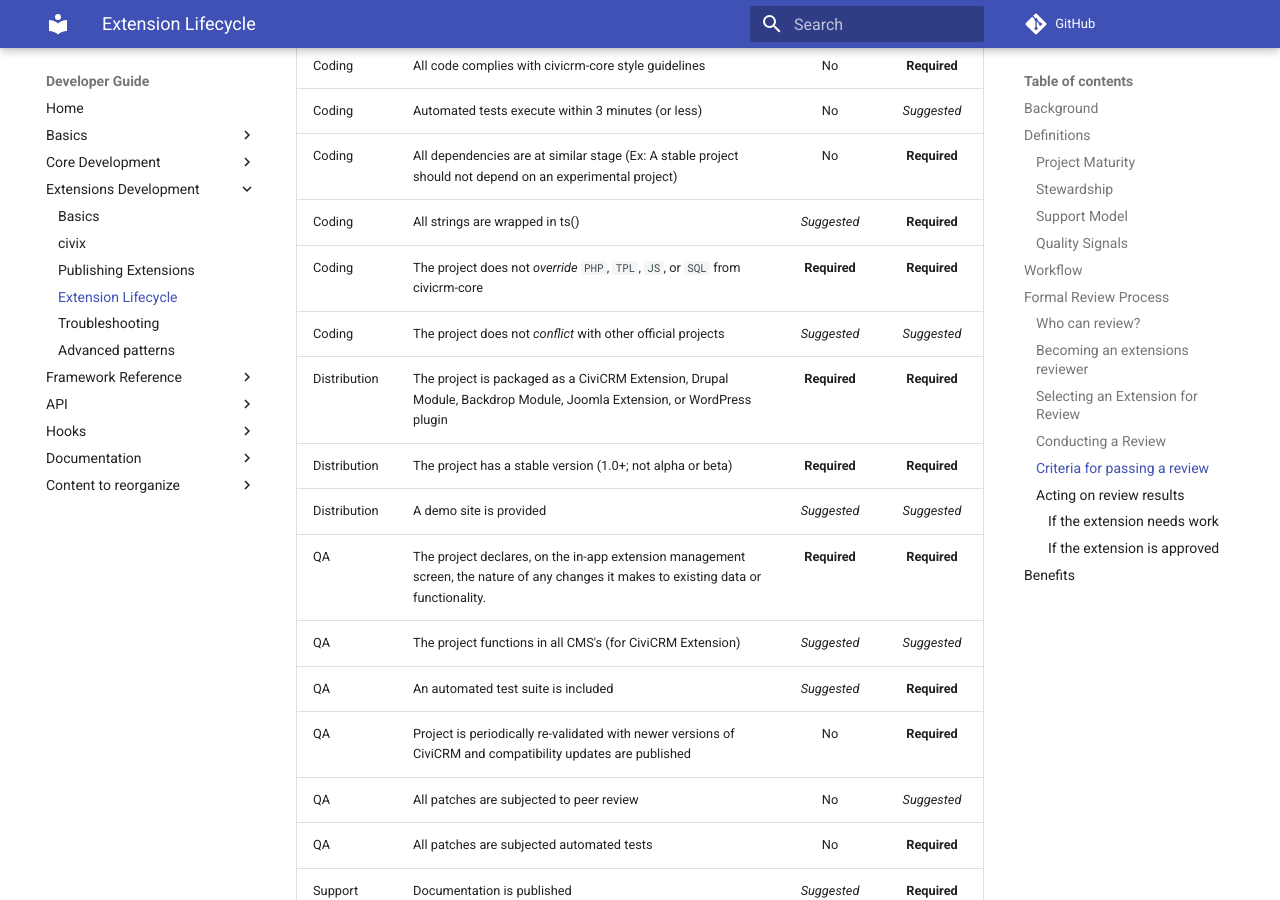
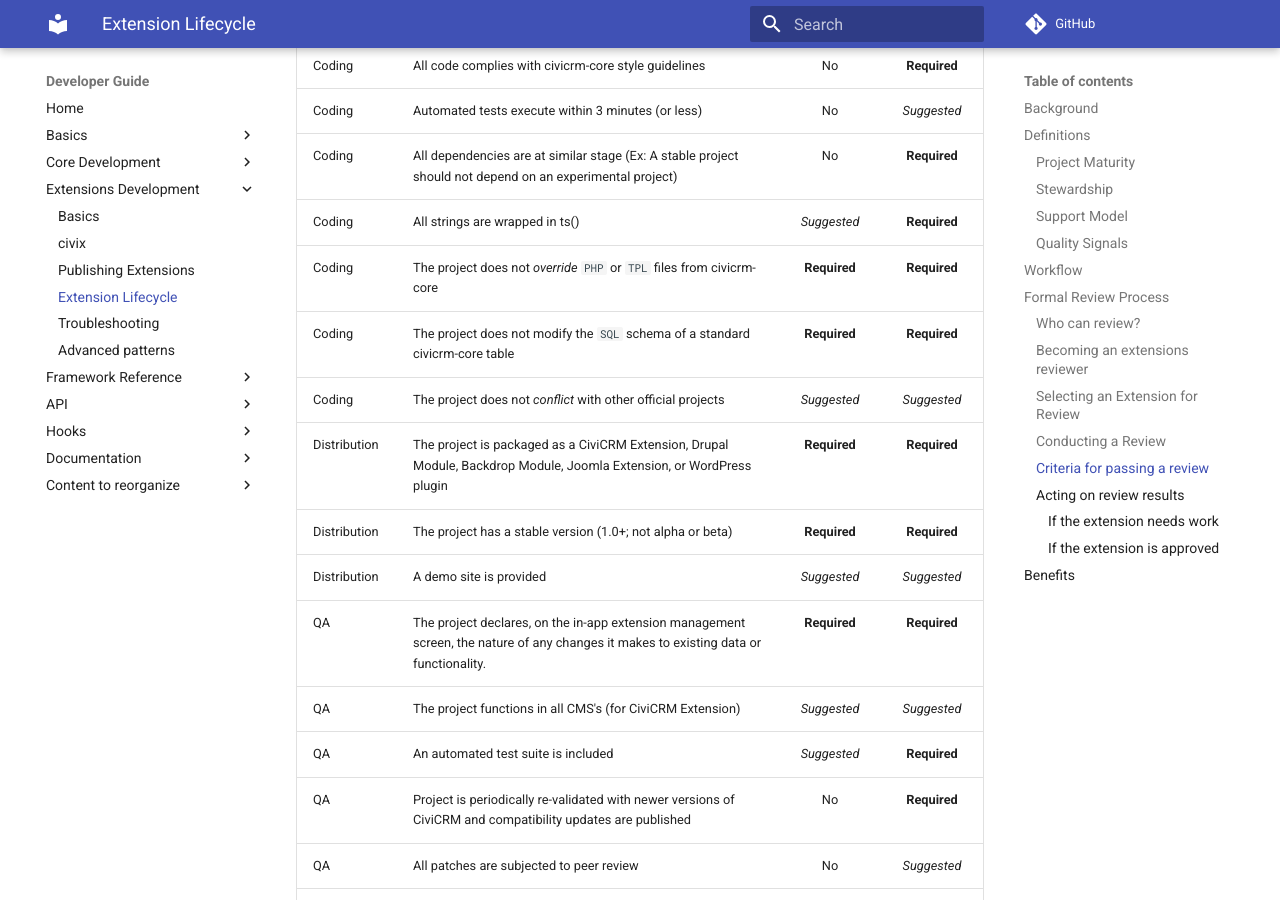
Before and after one commit to civicrm/civicrm-dev-docs, an MkDocs documentation site: the page built from docs/extend-stages.md, in a window 1280 px wide and 900 px high, scrolled down 7464 px. Built offline with MkDocs 1.6.1 and Material for MkDocs 9.7.7, drawn with Linux system fonts in a browser that asks for light colours; comment, search, counter and statistics services are not loaded; old or Windows-style settings are respelled for this version of MkDocs.

Commit message:
Closes #130: Clarity around "overrides" language.

```diff
--- a/docs/extend-stages.md
+++ b/docs/extend-stages.md
@@ -256,7 +256,8 @@
 | Coding	| Automated tests execute within 3 minutes (or less)	| No	| *Suggested*
 | Coding	| All dependencies are at similar stage (Ex: A stable project should not depend on an experimental project)	| No	| **Required**
 | Coding	| All strings are wrapped in ts()	| *Suggested*	| **Required**
-| Coding	| The project does not *override* `PHP`, `TPL`, `JS`, or `SQL` from civicrm-core	| **Required**	| **Required**
+| Coding	| The project does not *override* `PHP` or `TPL` files from civicrm-core	| **Required**	| **Required**
+| Coding	| The project does not modify the `SQL` schema of a standard civicrm-core table	| **Required**	| **Required**
 | Coding	| The project does not *conflict* with other official projects	| *Suggested*	| *Suggested*
 | Distribution	| The project is packaged as a CiviCRM Extension, Drupal Module, Backdrop Module, Joomla Extension, or WordPress plugin	| **Required**	| **Required**
 | Distribution	| The project has a stable version (1.0+; not alpha or beta)	| **Required**	| **Required**
```
